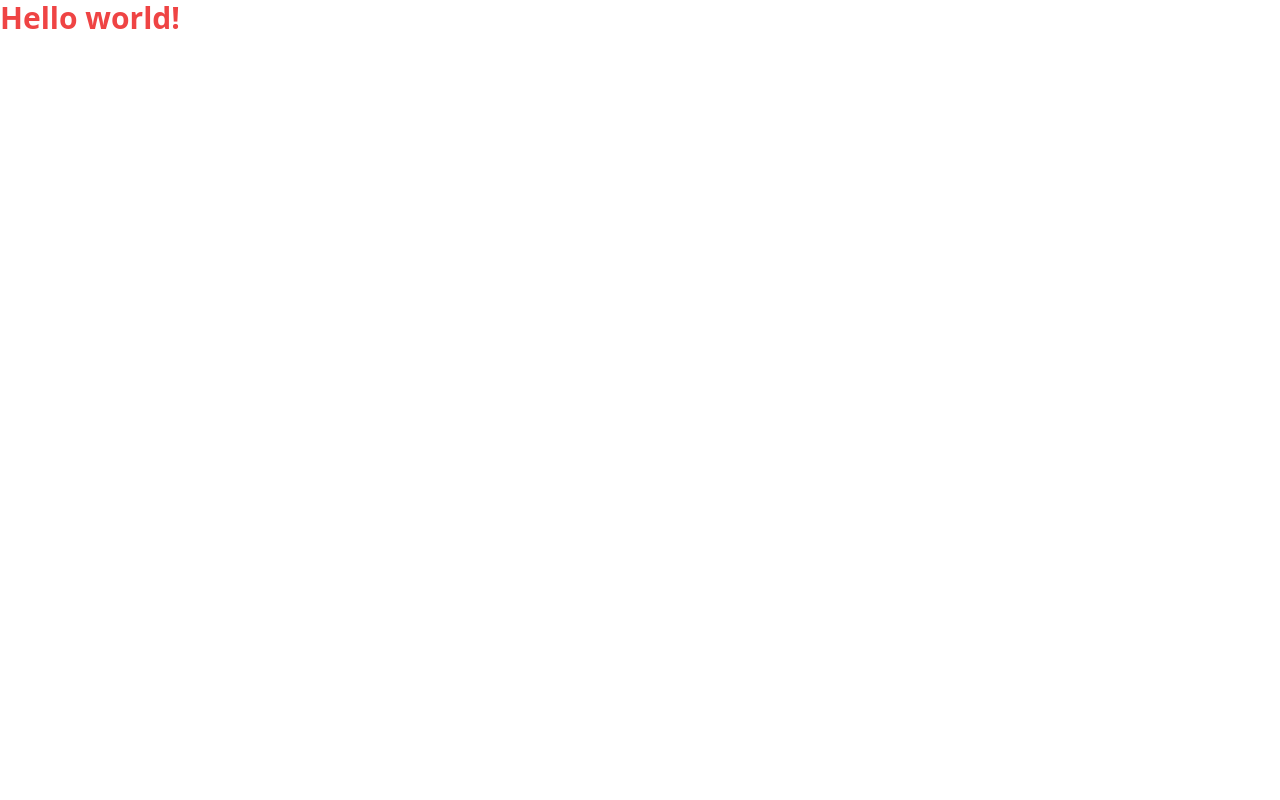
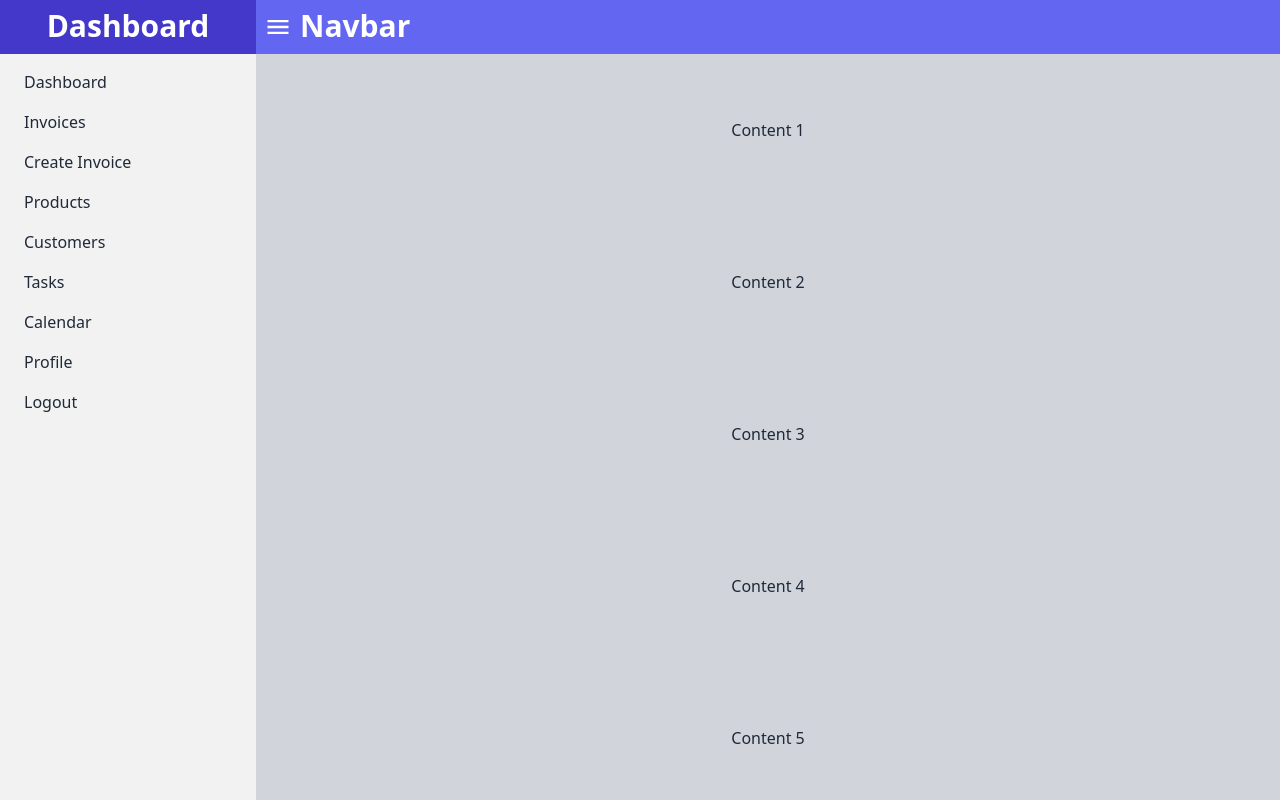
Before and after one commit to munimrahman/invoice-generator, a React (Vite) app: page / in a window 1280 px wide. Shown: the top 800 px of the page. Built offline with nearby package versions, Linux system fonts and the light colour scheme.

Commit message:
layout try

```diff
--- a/package.json
+++ b/package.json
@@ -19,13 +19,15 @@
     "eslint-plugin-prettier": "^4.2.1",
     "prettier": "^2.8.8",
     "react": "^18.2.0",
-    "react-dom": "^18.2.0"
+    "react-dom": "^18.2.0",
+    "tailwind-scrollbar": "^3.0.4"
   },
   "devDependencies": {
     "@types/react": "^18.0.28",
     "@types/react-dom": "^18.0.11",
     "@vitejs/plugin-react-swc": "^3.0.0",
     "autoprefixer": "^10.4.14",
+    "daisyui": "^3.0.20",
     "eslint": "^8.38.0",
     "eslint-plugin-react": "^7.32.2",
     "eslint-plugin-react-hooks": "^4.6.0",
--- a/src/App.jsx
+++ b/src/App.jsx
@@ -1,9 +1,151 @@
+import { useState } from "react";
 import "./App.css";
 
 function App() {
+  const [active, setActive] = useState(true);
+
   return (
     <>
-      <h1 className="text-3xl font-bold text-red-500">Hello world!</h1>
+      <div className="hidden md:flex">
+        {/* sidebar */}
+        <div
+          className={`min-h-screen bg-base-200 fixed ${!active && "hidden"}`}
+        >
+          <div>
+            <h1 className="text-3xl font-bold border-b-2 border-b-indigo-700 py-2 bg-indigo-700 text-white text-center">
+              Dashboard
+            </h1>
+          </div>
+          <ul className="menu w-64 text-base">
+            <li>
+              <a>Dashboard</a>
+            </li>
+            <li>
+              <a>Invoices</a>
+            </li>
+            <li>
+              <a>Create Invoice</a>
+            </li>
+            <li>
+              <a>Products</a>
+            </li>
+            <li>
+              <a>Customers</a>
+            </li>
+            <li>
+              <a>Tasks</a>
+            </li>
+            <li>
+              <a>Calendar</a>
+            </li>
+            <li>
+              <a>Profile</a>
+            </li>
+            <li>
+              <a>Logout</a>
+            </li>
+          </ul>
+        </div>
+        {/* main content */}
+        <div className={`w-full ${active && "ml-64"}`}>
+          <nav className="sticky top-0 w-full bg-indigo-500 flex">
+            <button className="px-2" onClick={() => setActive(!active)}>
+              <svg
+                className="swap-off fill-current text-white"
+                xmlns="http://www.w3.org/2000/svg"
+                width="28"
+                height="28"
+                viewBox="0 0 512 512"
+              >
+                <path d="M64,384H448V341.33H64Zm0-106.67H448V234.67H64ZM64,128v42.67H448V128Z" />
+              </svg>
+            </button>
+
+            <h1 className="text-3xl text-white font-bold border-b-2 border-b-indigo-500 py-2">
+              Navbar
+            </h1>
+          </nav>
+          <div className="">
+            <p className="text-center bg-gray-300 py-16">Content 1</p>
+            <p className="text-center bg-gray-300 py-16">Content 2</p>
+            <p className="text-center bg-gray-300 py-16">Content 3</p>
+            <p className="text-center bg-gray-300 py-16">Content 4</p>
+            <p className="text-center bg-gray-300 py-16">Content 5</p>
+            <p className="text-center bg-gray-300 py-16">Content 6</p>
+          </div>
+        </div>
+      </div>
+      <div className="md:hidden">
+        <div className="border-b-2 border-b-indigo-700 py-2 bg-indigo-700 flex justify-between px-2 items-center">
+          <label htmlFor="my-drawer-2" className="drawer-button">
+            <svg
+              className="swap-off fill-current text-white"
+              xmlns="http://www.w3.org/2000/svg"
+              width="28"
+              height="28"
+              viewBox="0 0 512 512"
+            >
+              <path d="M64,384H448V341.33H64Zm0-106.67H448V234.67H64ZM64,128v42.67H448V128Z" />
+            </svg>
+          </label>
+          <h1 className="text-3xl font-bold text-white text-center">Navbar</h1>
+        </div>
+        <div className="md:hidden drawer lg:drawer-open">
+          <input id="my-drawer-2" type="checkbox" className="drawer-toggle" />
+          <div className="drawer-content flex flex-col items-center justify-center">
+            {/* Page content here */}
+            <div className="">
+              <p className="text-center bg-gray-300 py-16">Content 1</p>
+              <p className="text-center bg-gray-300 py-16">Content 2</p>
+              <p className="text-center bg-gray-300 py-16">
+                Lorem ipsum dolor sit, amet consectetur adipisicing elit.
+                Voluptates perspiciatis beatae earum cupiditate facilis
+                aspernatur aut impedit voluptatibus natus cumque. Tempora non
+                sunt porro id harum maxime quisquam blanditiis facere
+                dignissimos. Veniam nisi quasi placeat cupiditate perferendis
+                tempora. Neque facilis unde consectetur quis vero optio dolorem
+                quibusdam, minus delectus magnam.
+              </p>
+              <p className="text-center bg-gray-300 py-16">Content 4</p>
+              <p className="text-center bg-gray-300 py-16">Content 5</p>
+              <p className="text-center bg-gray-300 py-16">Content 6</p>
+            </div>
+          </div>
+          <div className="drawer-side">
+            <label htmlFor="my-drawer-2" className="drawer-overlay"></label>
+            <ul className="menu p-4 w-52 h-full bg-base-200 text-base-content">
+              {/* Sidebar content here */}
+              <li>
+                <a>Dashboard</a>
+              </li>
+              <li>
+                <a>Invoices</a>
+              </li>
+              <li>
+                <a>Create Invoice</a>
+              </li>
+              <li>
+                <a>Products</a>
+              </li>
+              <li>
+                <a>Customers</a>
+              </li>
+              <li>
+                <a>Tasks</a>
+              </li>
+              <li>
+                <a>Calendar</a>
+              </li>
+              <li>
+                <a>Profile</a>
+              </li>
+              <li>
+                <a>Logout</a>
+              </li>
+            </ul>
+          </div>
+        </div>
+      </div>
     </>
   );
 }
--- a/tailwind.config.js
+++ b/tailwind.config.js
@@ -1,8 +1,9 @@
+/* eslint-disable no-undef */
 /** @type {import('tailwindcss').Config} */
 export default {
   content: ["./index.html", "./src/**/*.{js,ts,jsx,tsx}"],
   theme: {
     extend: {},
   },
-  plugins: [],
+  plugins: [require("tailwind-scrollbar"), require("daisyui")],
 };
--- a/vite.config.js
+++ b/vite.config.js
@@ -1,7 +1,10 @@
-import { defineConfig } from 'vite'
-import react from '@vitejs/plugin-react-swc'
+import { defineConfig } from "vite";
+import react from "@vitejs/plugin-react-swc";
 
 // https://vitejs.dev/config/
 export default defineConfig({
   plugins: [react()],
-})
+  server: {
+    host: true,
+  },
+});
```
Also changed, not shown: 2 other files (tests, documents, lock files or other folders).
